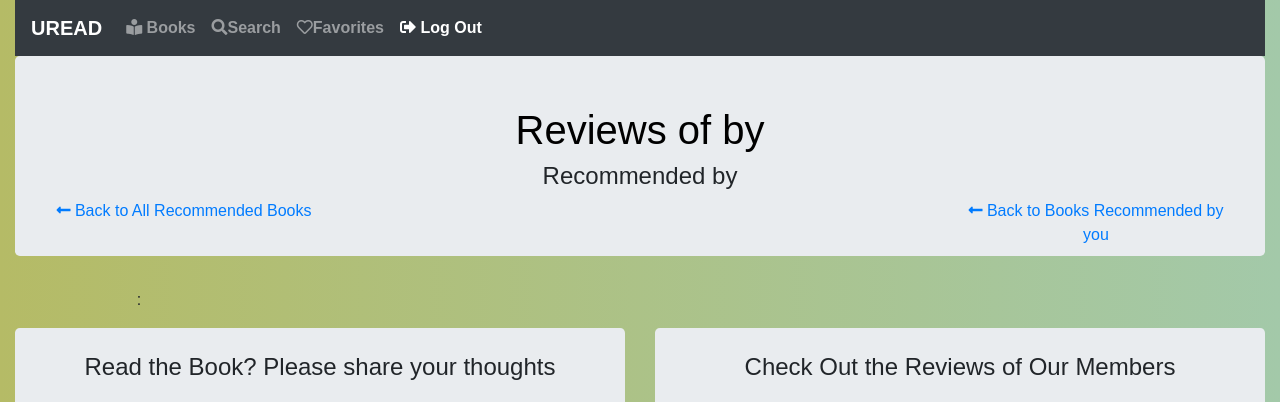
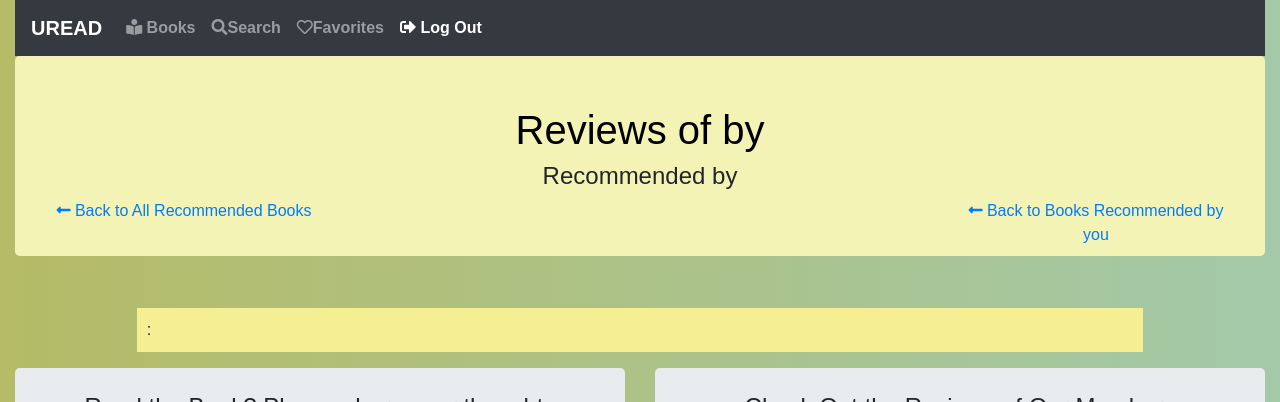
Before and after one commit to agorelik2/project_uread, a React (Create React App) app in the folder client/: page /reviews/1/all in a window 1280 px wide. Shown: the top 402 px of the page. Built offline with nearby package versions, Linux system fonts and the light colour scheme; no server answers; a web font is replaced by a local one.

Commit message:
change of colors for Jumbotron component

```diff
--- a/client/src/App.css
+++ b/client/src/App.css
@@ -56,6 +56,11 @@ textarea.form-control {
 form.signup,
 form.signin {
   margin-top: 40px;
+}
+.recommendation {
+  background-color: #f5ee93;
+  margin-top: 20px;
+  padding: 10px;
 }
 
 h2 {
--- a/client/src/components/Jumbotron/index.js
+++ b/client/src/components/Jumbotron/index.js
@@ -1,6 +1,10 @@
 import React from "react";
 
 function Jumbotron({ children }) {
+  var bgColors = {
+    gray: "#e9ecef",
+    yellow: "#f3f3b5",
+  };
   return (
     <div
       style={{
@@ -8,6 +12,7 @@ function Jumbotron({ children }) {
         clear: "both",
         paddingTop: 50,
         textAlign: "center",
+        backgroundColor: bgColors.yellow,
       }}
       className="jumbotron"
     >
--- a/client/src/pages/reviews.js
+++ b/client/src/pages/reviews.js
@@ -122,10 +122,10 @@ function Reviews(props) {
       </Row>
       <Row>
         <Col size="md-10 md-offset-1">
-          <Container fluid style={{ backgroundColor: "yellow" }}>
+          <Container>
             {/* <article> */}
             {/* <h2>Reviews</h2> <br></br> */}
-            <p>
+            <p className="recommendation">
               <strong>
                 {ruser.firstName} {ruser.lastName}
               </strong>
```
